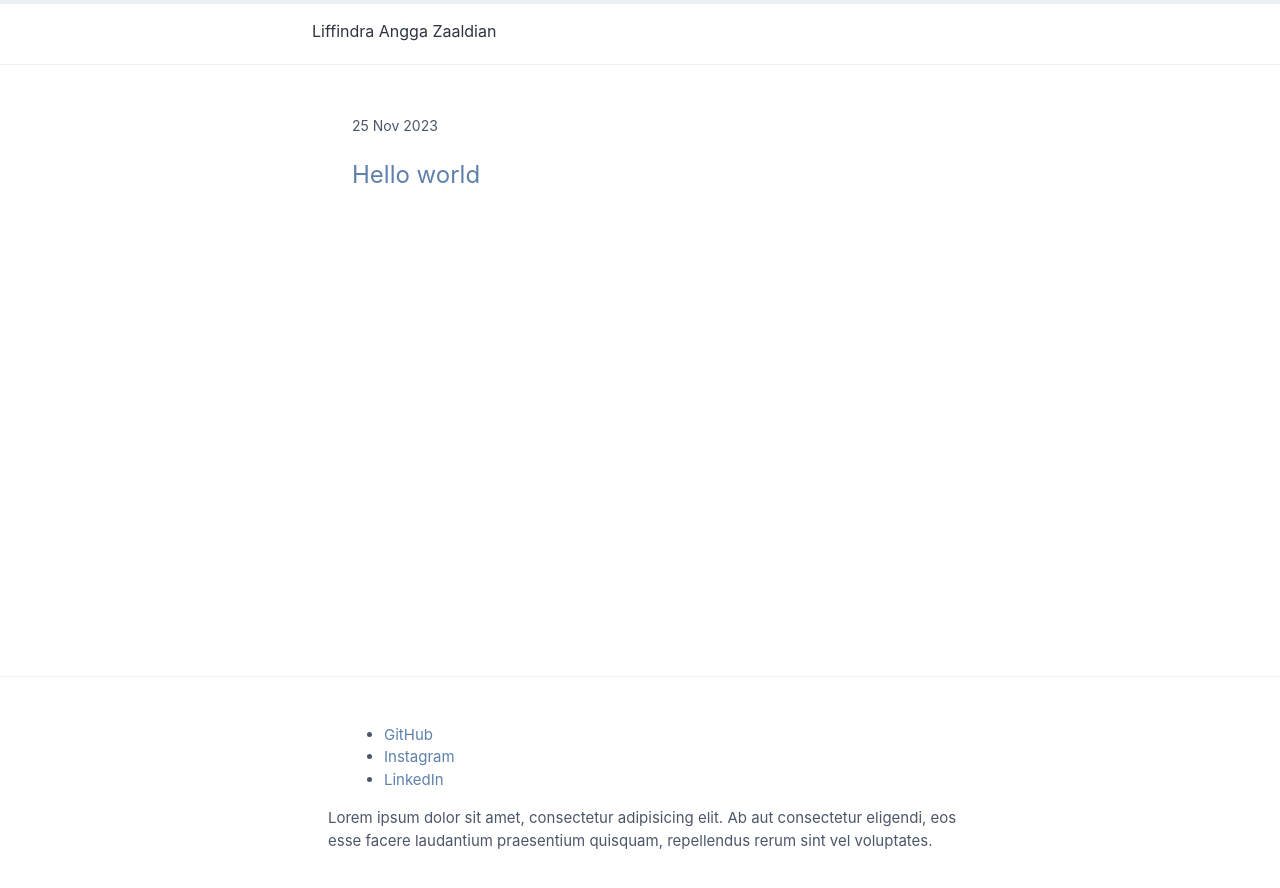
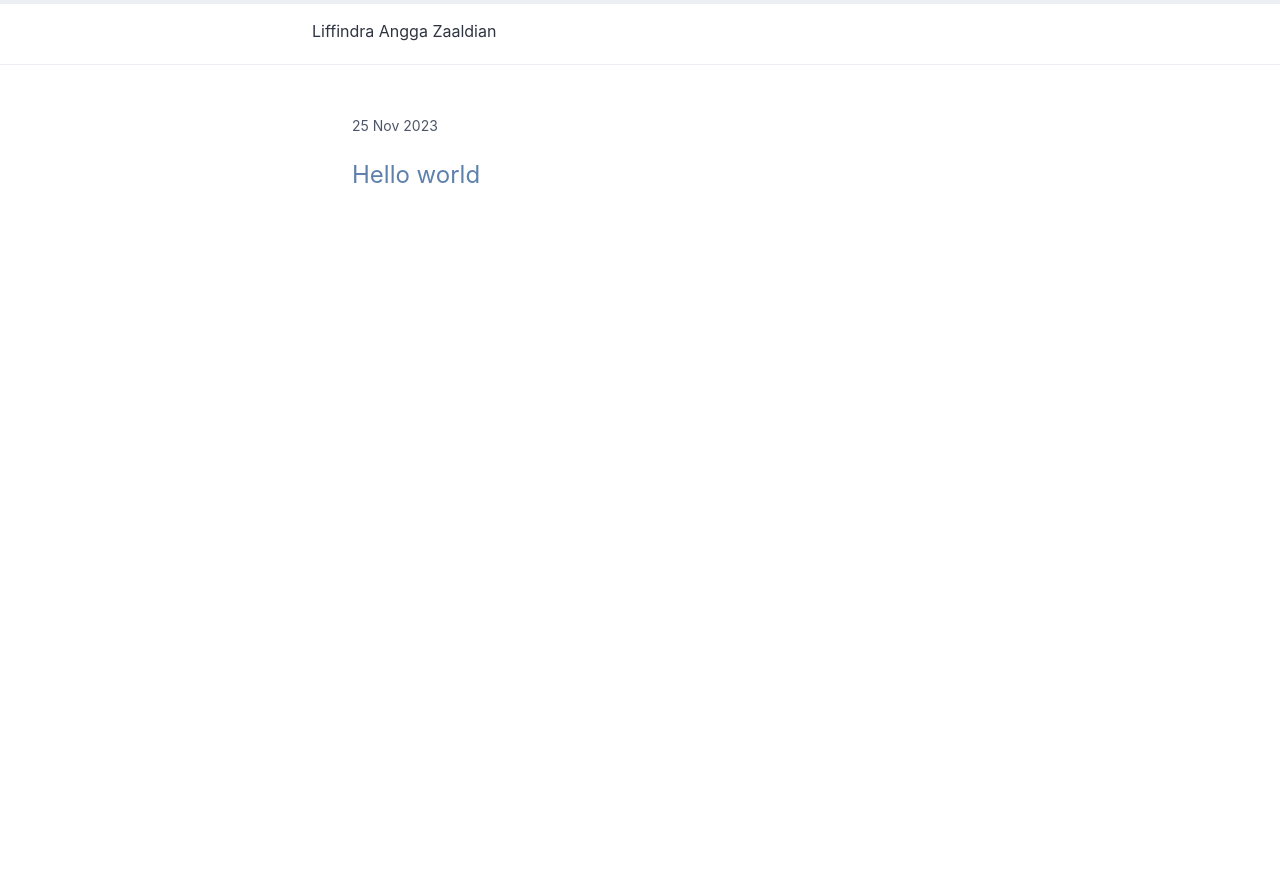
Before and after one commit to findrakecil/findrakecil.github.io, a Jekyll site: the page built from index.html, in a window 1280 px wide. Shown: the top 888 px of the page. Built offline with Jekyll 4.4.1, drawn with Linux system fonts in a browser that asks for light colours; the list of posts is cut into pages by our own code.

Commit message:
feat: remove footer

```diff
--- a/_layouts/default.html
+++ b/_layouts/default.html
@@ -22,22 +22,5 @@
     {{ content }}
   </div>
 </main>
-
-<footer class="site-footer">
-  <div class="wrapper">
-    <div class="site-footer__content">
-      <div class="site-footer__col">
-        <ul class="social-list">
-          <li><a href="{{ https://github.com/findrakecil }}" target="_blank">GitHub</a></li>
-          <li><a href="{{ https://instagram.com/findrakecil }}" target="_blank">Instagram</a></li>
-          <li><a href="{{ https://linkedin.com/in/liffindrazaaldian }}" target="_blank">LinkedIn</a></li>
-        </ul>
-      </div>
-      <div class="site-footer__col">
-        <p>Lorem ipsum dolor sit amet, consectetur adipisicing elit. Ab aut consectetur eligendi, eos esse facere laudantium praesentium quisquam, repellendus rerum sint vel voluptates.</p>
-      </div>
-    </div>
-  </div>
-</footer>
 </body>
 </html>
--- a/_sass/theme.scss
+++ b/_sass/theme.scss
@@ -242,64 +242,6 @@ pre {
   }
 }
 
-.site-footer {
-  border-top: 0.0625rem solid $snow-storm-3;
-  padding: $spacing-unit 0;
-}
-
-.site-footer__content {
-  font-size: 0.9375rem;
-}
-
-.site-footer__col {
-  color: $polar-night-4;
-  margin-bottom: $spacing-unit * .5;
-}
-
-.site-footer__col-1,
-.site-footer__col-2 {
-  width: calc(50% - (#{$spacing-unit} / 2));
-}
-
-.site-footer__col-3 {
-  width: calc(100% - (#{$spacing-unit} / 2));
-}
-
-@media screen and (min-width: $on-large) {
-  .site-footer__col-1 {
-    width: calc(35% - (#{$spacing-unit} / 2));
-  }
-
-  .site-footer__col-2 {
-    width: calc(20% - (#{$spacing-unit} / 2));
-  }
-
-  .site-footer__col-3 {
-    width: calc(45% - (#{$spacing-unit} / 2));
-  }
-}
-
-@media screen and (min-width: $on-medium) {
-  .site-footer__col-wrapper {
-    display: flex
-  }
-
-  .site-footer__col {
-    width: calc(100% - (#{$spacing-unit} / 2));
-    padding: 0 ($spacing-unit * .5);
-
-    &:first-child {
-      padding-right: $spacing-unit * .5;
-      padding-left: 0;
-    }
-
-    &:last-child {
-      padding-right: 0;
-      padding-left: $spacing-unit * .5;
-    }
-  }
-}
-
 .pagination {
   margin-bottom: $spacing-unit;
 
```
